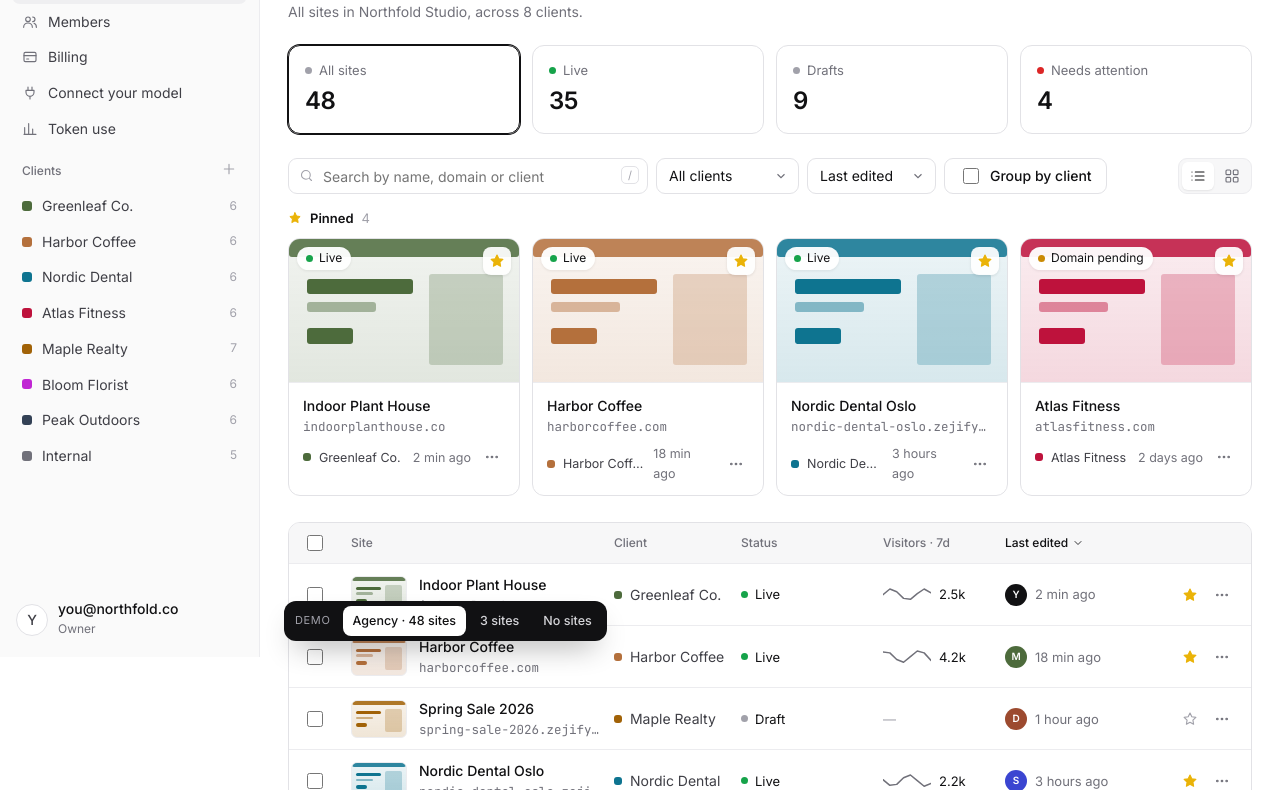
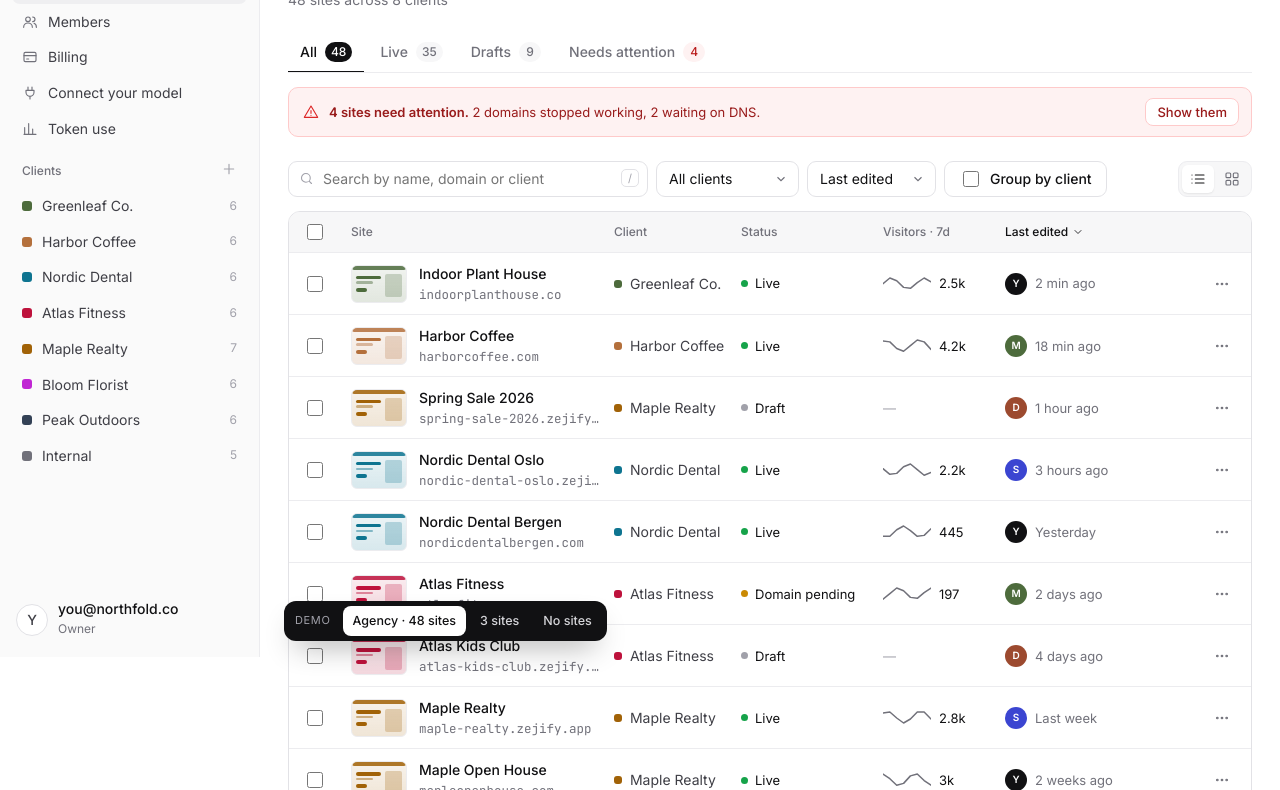
Before and after one commit to omarr96/layout-library, a plain HTML site: page site-dashboard/sites-list/index.html in a window 1280 px wide. Shown: the part 143-933 px from the top of the page. Drawn offline with Linux system fonts and the light colour scheme.

Commit message:
Sites list: status tabs and attention line, remove pinned sites
Co-Authored-By: Claude Opus 5.5 <noreply@anthropic.com>

```diff
--- a/site-dashboard/sites-list/index.html
+++ b/site-dashboard/sites-list/index.html
@@ -62,16 +62,23 @@ main { padding: 32px 28px 100px; }
 .wrap { max-width: 1240px; margin: 0 auto; }
 .head { display: flex; align-items: center; gap: 12px; flex-wrap: wrap; }
 .head h1 { margin: 0; font-size: 26px; font-weight: 600; color: var(--ink); letter-spacing: -.02em; }
-.head .n { color: var(--faint); font-size: 15px; }
-.head .sub { width: 100%; margin: 0; color: var(--mut); }
+.head .sub { margin: 0; color: var(--mut); font-size: 14px; }
 
 /* status summary */
-.sum { display: grid; grid-template-columns: repeat(4, minmax(0, 1fr)); gap: 12px; margin-top: 22px; }
-.sum button { text-align: left; border: 1px solid var(--line2); border-radius: 12px; padding: 14px 16px; transition: border-color .15s, box-shadow .15s; }
-.sum button:hover { border-color: #cfcfd6; }
-.sum button.on { border-color: var(--ink); box-shadow: 0 0 0 1px var(--ink); }
-.sum small { display: flex; align-items: center; gap: 7px; color: var(--mut); font-size: 13px; }
-.sum b { display: block; font-size: 24px; font-weight: 600; color: var(--ink); margin-top: 2px; letter-spacing: -.02em; }
+.stabs { display: flex; gap: 4px; margin-top: 22px; border-bottom: 1px solid var(--line); overflow-x: auto; scrollbar-width: none; }
+.stabs::-webkit-scrollbar { display: none; }
+.stabs button { display: inline-flex; align-items: center; gap: 8px; height: 40px; padding: 0 12px; margin-bottom: -1px; border-bottom: 2px solid transparent; color: var(--mut); font-weight: 500; white-space: nowrap; transition: color .15s, border-color .15s; }
+.stabs button:hover { color: var(--ink); }
+.stabs button.on { color: var(--ink); border-bottom-color: var(--ink); }
+.stabs .c { min-width: 22px; height: 20px; padding: 0 6px; border-radius: 99px; background: var(--soft); color: var(--mut); font-size: 12px; display: inline-grid; place-items: center; }
+.stabs button.on .c { background: var(--ink); color: #fff; }
+.stabs .c.red { background: #fef2f2; color: #b91c1c; }
+.stabs button.on .c.red { background: var(--err); color: #fff; }
+.attn { display: flex; align-items: center; gap: 10px; margin-top: 14px; padding: 10px 12px 10px 14px; border: 1px solid #fecaca; background: #fef2f2; border-radius: 10px; font-size: 13px; color: #991b1b; }
+.attn svg { color: var(--err); }
+.attn b { font-weight: 600; }
+.attn .btn { margin-left: auto; height: 28px; border-color: #fecaca; color: #991b1b; }
+.attn .btn:hover { background: #fff; }
 .dot { width: 7px; height: 7px; border-radius: 50%; background: var(--faint); flex: none; display: inline-block; }
 .dot.ok { background: var(--ok); } .dot.warn { background: var(--warn); } .dot.err { background: var(--err); }
 
@@ -94,11 +101,8 @@ main { padding: 32px 28px 100px; }
 .bulk .btn:hover { background: #3f3f46; }
 .bulk .x { color: #a1a1aa; }
 
-/* pinned */
-.pinned { margin-bottom: 26px; }
-.pinned h3, .group h3 { margin: 0 0 10px; font-size: 13px; font-weight: 600; color: var(--ink); display: flex; align-items: center; gap: 8px; }
-.pinned h3 .n, .group h3 .n { color: var(--faint); font-weight: 400; }
-.pins { display: grid; grid-template-columns: repeat(4, minmax(0, 1fr)); gap: 12px; }
+.group h3 { margin: 0 0 10px; font-size: 13px; font-weight: 600; color: var(--ink); display: flex; align-items: center; gap: 8px; }
+.group h3 .n { color: var(--faint); font-weight: 400; }
 
 /* table */
 .table { border: 1px solid var(--line2); border-radius: 12px; overflow: hidden; }
@@ -128,9 +132,6 @@ main { padding: 32px 28px 100px; }
 .when { font-size: 13px; color: var(--mut); display: flex; align-items: center; gap: 8px; white-space: nowrap; }
 .when .av { width: 22px; height: 22px; border-radius: 50%; display: grid; place-items: center; font-size: 10px; font-weight: 600; color: #fff; flex: none; }
 .acts { display: flex; justify-content: flex-end; gap: 2px; }
-.star { color: var(--faint); }
-.star.on { color: #eab308; }
-.star.on svg { fill: currentColor; }
 
 /* grid view */
 .cards { display: grid; grid-template-columns: repeat(auto-fill, minmax(240px, 1fr)); gap: 14px; }
@@ -142,7 +143,6 @@ main { padding: 32px 28px 100px; }
 .card .cb b { display: block; color: var(--ink); font-weight: 500; overflow: hidden; text-overflow: ellipsis; white-space: nowrap; }
 .card .cb small { display: block; color: var(--mut); font-size: 12.5px; overflow: hidden; text-overflow: ellipsis; white-space: nowrap; }
 .card .cf { display: flex; align-items: center; gap: 8px; margin-top: 8px; font-size: 12.5px; color: var(--mut); }
-.card .star { position: absolute; top: 8px; right: 8px; background: rgba(255,255,255,.92); width: 28px; height: 28px; border-radius: 8px; display: grid; place-items: center; box-shadow: 0 1px 3px rgba(0,0,0,.1); }
 .card .badge { position: absolute; left: 8px; top: 8px; background: rgba(255,255,255,.95); border-radius: 99px; padding: 2px 9px; font-size: 12px; display: flex; align-items: center; gap: 6px; color: var(--ink); box-shadow: 0 1px 3px rgba(0,0,0,.08); }
 
 .group + .group { margin-top: 28px; }
@@ -174,7 +174,7 @@ main { padding: 32px 28px 100px; }
 .toast.on { opacity: 1; transform: translate(-50%, 0); }
 
 @media (max-width: 1180px) { .tr { grid-template-columns: 36px minmax(0, 2.4fr) minmax(0, 1.1fr) 130px 150px 70px; } .col-vis { display: none !important; } }
-@media (max-width: 980px) { .pins { grid-template-columns: repeat(2, minmax(0, 1fr)); } .sum { grid-template-columns: repeat(2, minmax(0, 1fr)); } }
+@media (max-width: 860px) { .attn { flex-wrap: wrap; } .attn .btn { margin-left: 0; } }
 @media (max-width: 860px) {
   .app { grid-template-columns: minmax(0, 1fr); }
   .side { position: fixed; inset: 0 auto 0 0; width: 270px; z-index: 30; transform: translateX(-100%); transition: transform .2s; box-shadow: 0 0 40px rgba(0,0,0,.15); }
@@ -185,7 +185,6 @@ main { padding: 32px 28px 100px; }
   .tr { grid-template-columns: 28px minmax(0, 1fr) auto 36px; }
   .col-client, .col-when, .col-vis { display: none !important; }
   .search { max-width: none; flex-basis: 100%; }
-  .pins { grid-template-columns: minmax(0, 1fr); }
   .demo { left: 12px; }
 }
 </style>
@@ -254,7 +253,7 @@ function build(n) {
     const st = [2, 9, 17, 31].includes(i) ? 'draft' : [11, 24].includes(i) ? 'issue' : [5, 20].includes(i) ? 'pending' : i % 7 === 6 ? 'draft' : 'live';
     const hasDom = st !== 'draft' && i % 4 !== 3;
     const domain = hasDom ? slug(name).replace(/-/g, '') + (i % 3 ? '.com' : '.co') : null;
-    return { id: i, name, client: ci, status: st, domain, free: slug(name) + '.zejify.app', edited: i, who: PEOPLE[i % 4], visits: st === 'draft' ? 0 : Math.round(80 + (Math.sin(i * 7.3) + 1) * 2400 / (1 + i * .08)), trend: Array.from({ length: 8 }, (_, k) => 4 + Math.round((Math.sin(i + k * 1.3) + 1) * 6)), pin: [0, 1, 3, 5].includes(i) };
+    return { id: i, name, client: ci, status: st, domain, free: slug(name) + '.zejify.app', edited: i, who: PEOPLE[i % 4], visits: st === 'draft' ? 0 : Math.round(80 + (Math.sin(i * 7.3) + 1) * 2400 / (1 + i * .08)), trend: Array.from({ length: 8 }, (_, k) => 4 + Math.round((Math.sin(i + k * 1.3) + 1) * 6)) };
   });
 }
 let SITES = build(48);
@@ -289,12 +288,11 @@ function row(s) {
     ${statusEl(s)}
     <span class="spark col-vis">${s.visits ? spark(s.trend) + fmtN(s.visits) : '<span style="color:var(--faint)">—</span>'}</span>
     <span class="when col-when"><span class="av" style="background:${s.who[1]}">${s.who[0][0]}</span>${TIMES[Math.min(s.edited, 9)]}</span>
-    <span class="acts"><button class="icon-btn star ${s.pin ? 'on' : ''}" data-pin="${s.id}" aria-label="Pin">${I.star}</button><button class="icon-btn" data-more="${s.id}" aria-label="More">${I.more}</button></span></div>`;
+    <span class="acts"><button class="icon-btn" data-more="${s.id}" aria-label="More">${I.more}</button></span></div>`;
 }
 function card(s) {
   const [c, l] = STATUS[s.status];
   return `<div class="card"><a href="../site-start/index.html">${thumb(s, 'big')}</a><span class="badge"><span class="dot ${c}"></span>${l}</span>
-    <button class="star ${s.pin ? 'on' : ''}" data-pin="${s.id}" aria-label="Pin">${I.star}</button>
     <div class="cb"><b>${s.name}</b><small class="mono">${addr(s)}</small>
       <div class="cf"><span class="client"><i style="background:${CLIENTS[s.client][1]}"></i><span>${CLIENTS[s.client][0]}</span></span><span class="ml">${TIMES[Math.min(s.edited, 9)]}</span><button class="icon-btn" data-more="${s.id}" aria-label="More" style="width:26px;height:26px">${I.more}</button></div></div></div>`;
 }
@@ -321,7 +319,6 @@ function render() {
   const list = filtered(), pages = Math.max(1, Math.ceil(list.length / S.per));
   if (S.page > pages) S.page = pages;
   const shown = list.slice((S.page - 1) * S.per, S.page * S.per);
-  const pins = SITES.filter(s => s.pin);
 
   let body;
   if (!list.length) body = `<div class="empty"><b>No sites match</b>Try another search or clear the filters.<br><button class="btn s" data-clear>Clear filters</button></div>`;
@@ -332,9 +329,11 @@ function render() {
 
   const paged = !(S.group && S.client === 'all') && list.length > S.per;
   $('#page').innerHTML = `
-    <div class="head"><h1>${S.client === 'all' ? 'Sites' : CLIENTS[+S.client][0]}</h1><span class="n">${base.length}</span>
-      <p class="sub">${S.client === 'all' ? `All sites in Northfold Studio${small ? '' : ', across ' + new Set(SITES.map(s => s.client)).size + ' clients'}.` : 'Sites for this client.'}</p></div>
-    ${small ? '' : `<div class="sum">${[['all', '', 'All sites'], ['live', 'ok', 'Live'], ['draft', '', 'Drafts'], ['attention', 'err', 'Needs attention']].map(([k, d, t]) => `<button class="${S.status === k ? 'on' : ''}" data-status="${k}"><small><span class="dot ${d}"></span>${t}</small><b>${cnt(k)}</b></button>`).join('')}</div>`}
+    <div class="head"><div><h1>${S.client === 'all' ? 'Sites' : CLIENTS[+S.client][0]}</h1>
+      <p class="sub">${base.length} site${base.length === 1 ? '' : 's'}${S.client === 'all' && !small ? ' across ' + new Set(SITES.map(s => s.client)).size + ' clients' : S.client === 'all' ? '' : ' for this client'}</p></div></div>
+    ${small ? '' : `<div class="stabs" role="tablist">${[['all', 'All'], ['live', 'Live'], ['draft', 'Drafts'], ['attention', 'Needs attention']].filter(([k]) => k !== 'attention' || cnt(k)).map(([k, t]) => `<button class="${S.status === k ? 'on' : ''}" data-status="${k}" role="tab" aria-selected="${S.status === k}">${t}<span class="c ${k === 'attention' ? 'red' : ''}">${cnt(k)}</span></button>`).join('')}</div>`}
+    ${!small && S.status === 'all' && cnt('attention') ? (() => { const iss = base.filter(s => s.status === 'issue').length, pen = base.filter(s => s.status === 'pending').length;
+      return `<div class="attn"><svg viewBox="0 0 24 24"><path d="M12 3 2 20h20z"/><path d="M12 10v4M12 17h.01"/></svg><span><b>${cnt('attention')} sites need attention.</b> ${[iss ? `${iss} domain${iss > 1 ? 's' : ''} stopped working` : '', pen ? `${pen} waiting on DNS` : ''].filter(Boolean).join(', ')}.</span><button class="btn s sm" data-status="attention">Show them</button></div>`; })() : ''}
     <div class="tools">
       <label class="search">${I.search}<input id="q" placeholder="Search by name, domain or client" value="${S.q.replace(/"/g, '&quot;')}" aria-label="Search sites"><kbd>/</kbd></label>
       ${small ? '' : `<select class="sel" id="fClient" aria-label="Client"><option value="all">All clients</option>${CLIENTS.map((c, i) => `<option value="${i}" ${S.client === String(i) ? 'selected' : ''}>${c[0]}</option>`).join('')}</select>
@@ -343,7 +342,6 @@ function render() {
       <div class="seg ml" role="group" aria-label="View"><button class="${S.view === 'list' ? 'on' : ''}" data-view="list" aria-label="List">${I.list}</button><button class="${S.view === 'grid' ? 'on' : ''}" data-view="grid" aria-label="Grid">${I.grid}</button></div>
     </div>
     <div class="bulk ${S.picked.size ? 'on' : ''}"><b>${S.picked.size} selected</b><button class="btn sm" data-bulk="Moved to a client">${I.move}Move to client</button><button class="btn sm" data-bulk="Duplicated">${I.copy}Duplicate</button><button class="btn sm" data-bulk="Archived">${I.archive}Archive</button><button class="icon-btn x ml" data-unpick aria-label="Clear selection">${I.x}</button></div>
-    ${!small && pins.length && S.status === 'all' && !S.q && S.client === 'all' && S.page === 1 ? `<div class="pinned"><h3>${I.star.replace('<svg', '<svg style="color:#eab308;fill:#eab308;width:14px;height:14px"')}Pinned <span class="n">${pins.length}</span></h3><div class="pins">${pins.map(card).join('')}</div></div>` : ''}
     ${body}
     ${paged ? `<div class="foot"><span>Showing ${(S.page - 1) * S.per + 1}–${Math.min(S.page * S.per, list.length)} of ${list.length}</span>
       <div class="pager"><button data-pg="${S.page - 1}" ${S.page === 1 ? 'disabled' : ''}>Previous</button>${Array.from({ length: pages }, (_, k) => `<button class="${k + 1 === S.page ? 'on' : ''}" data-pg="${k + 1}">${k + 1}</button>`).join('')}<button data-pg="${S.page + 1}" ${S.page === pages ? 'disabled' : ''}>Next</button></div></div>` : ''}`;
@@ -366,7 +364,6 @@ document.addEventListener('click', e => {
   if (!t.closest('#pop') && !t.closest('[data-more]')) $('#pop').classList.remove('on');
   const m = t.closest('[data-more]'); if (m) { e.preventDefault(); return menu(m, +m.dataset.more); }
   const ts = t.closest('[data-toast]'); if (ts) { e.preventDefault(); $('#pop').classList.remove('on'); return toast(ts.dataset.toast); }
-  const pin = t.closest('[data-pin]'); if (pin) { e.preventDefault(); const s = SITES.find(x => x.id === +pin.dataset.pin); s.pin = !s.pin; render(); return toast(s.pin ? `${s.name} pinned` : `${s.name} unpinned`); }
   const st = t.closest('[data-status]'); if (st) { S.status = st.dataset.status; S.page = 1; return render(); }
   const cl = t.closest('[data-client]'); if (cl) { e.preventDefault(); S.client = S.client === cl.dataset.client ? 'all' : cl.dataset.client; S.page = 1; return render(); }
   const so = t.closest('[data-sort]'); if (so) { if (S.sort === so.dataset.sort) S.dir *= -1; else { S.sort = so.dataset.sort; S.dir = 1; } return render(); }
```
